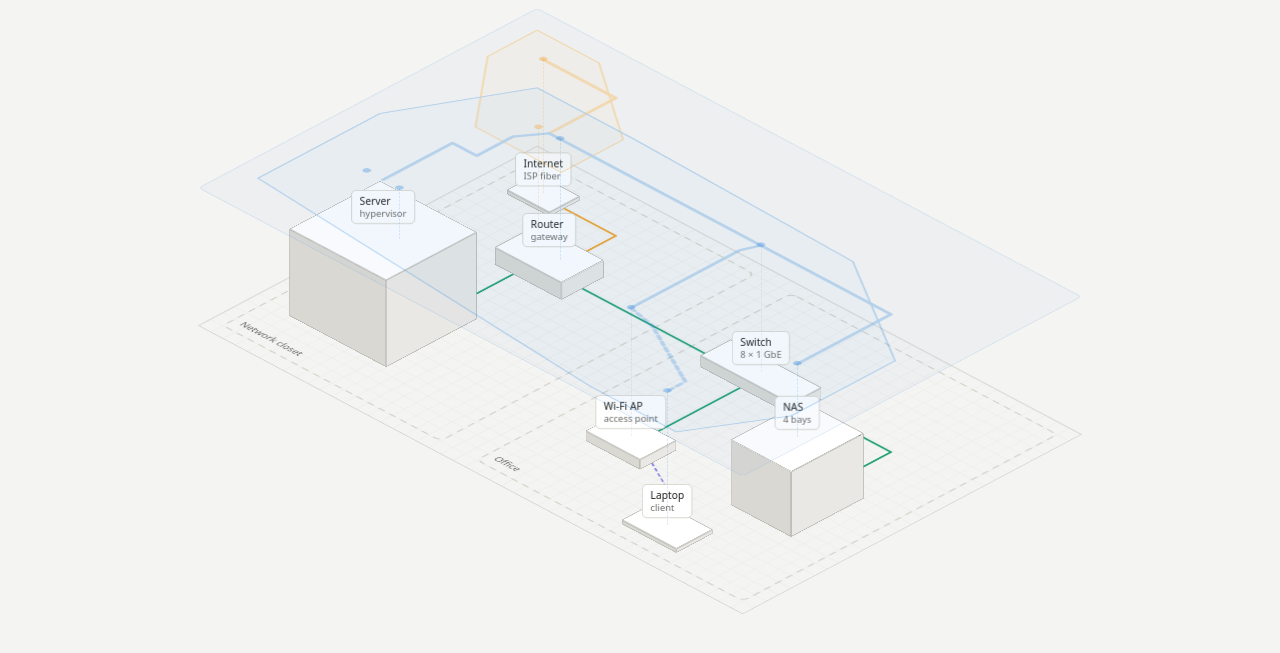
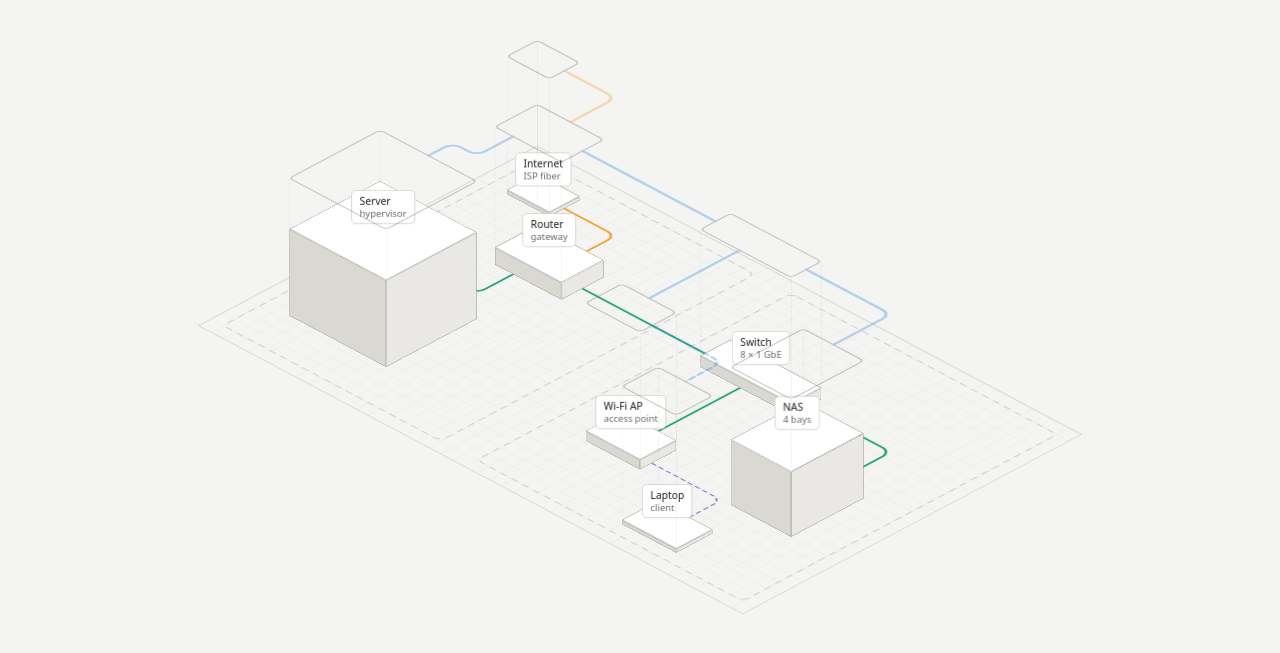
Before and after one commit to KarasVladyslav/homelab-atlas, a plain HTML site: page index.html in a window 1280 px wide. Shown: the part 49-702 px from the top of the page. Drawn offline with Linux system fonts and the light colour scheme.

Commit message:
Network floor: node outlines and connections only, line rules
- Remove the glass plate and the network outlines/fills: the network floor
  floats in the air with one rectangle per networked node (its outline seen
  from above) and connections between them.
- Line rules for both floors: horizontal/vertical pieces only (a diagonal is
  routed as an L with a console warning), rounded corners (quarter circles,
  radius shrinks on short pieces), lines end on box edges.
- One label per network node: name + one line per address with the
  network's colour; a legend explains the colours.
- Rectangles are hollow while working on hardware, so they never hide boxes.

Co-Authored-By: Claude Opus 5.5 <noreply@anthropic.com>
Claude-Session: https://claude.ai/code/session_01KHqQ6wNttGaB8xREZJVybX

```diff
--- a/config/inventory.js
+++ b/config/inventory.js
@@ -8,8 +8,12 @@
 //
 // Two floors:
 //   hardware — zones (areas of the floor), nodes (boxes) and links (cables, radio) lying on the floor
-//   network  — networks drawn on a glass plate above the hardware; every member points at a
-//              hardware node, so the network floor follows the hardware layout on its own.
+//   network  — floats above the hardware: every member of a network points at a hardware node
+//              and is drawn as that node's outline; connections are the links between members.
+//
+// Link rules: seen from above, every straight piece is horizontal or vertical (a diagonal is
+// routed as an L and reported in the console), corners are drawn rounded, and the first/last
+// points sit on the edges of the two boxes.
 window.ATLAS_INVENTORY = {
   title: 'Example lab',
   floor: { width: 900, height: 560, grid: 20 },
@@ -36,7 +40,7 @@ window.ATLAS_INVENTORY = {
     { from: 'router', to: 'switch', kind: 'copper', points: [[260, 185], [480, 185]] },
     { from: 'switch', to: 'nas',    kind: 'copper', points: [[630, 185], [770, 185], [770, 280]] },
     { from: 'switch', to: 'ap',     kind: 'copper', points: [[545, 210], [545, 360]] },
-    { from: 'ap',     to: 'laptop', kind: 'wifi',   points: [[590, 400], [705, 460]] },
+    { from: 'ap',     to: 'laptop', kind: 'wifi',   points: [[590, 400], [705, 400], [705, 460]] },
   ],
 
   networks: [
--- a/src/scene.js
+++ b/src/scene.js
@@ -1,7 +1,7 @@
 // Renders an inventory into a CSS 3D scene with two floors:
-//   hardware (z = 0)      — zones, boxes and the cables lying on the floor
-//   network  (z = netZ)   — a glass plate with network outlines, logical links and addresses,
-//                           every element anchored to the hardware right below it.
+//   hardware (z = 0)    — zones, boxes and the cables lying on the floor
+//   network  (z = netZ) — floating in the air above it: one rectangle per networked node
+//                         (the node's outline seen from above) and the connections between them.
 // Data lives in world coordinates; this file only projects it via CSS transforms.
 (function () {
   'use strict';
@@ -11,12 +11,14 @@
   const stage = document.getElementById('stage');
   const scene = document.getElementById('scene');
 
+  const CORNER_RADIUS = 14;
   const LINK_STYLE = {
     copper: { stroke: 'var(--copper)', width: 3 },
     fiber:  { stroke: 'var(--fiber)',  width: 3 },
     wifi:   { stroke: 'var(--wifi)',   width: 2, dash: '6 6' },
     ble:    { stroke: 'var(--ble)',    width: 2, dash: '2 5' },
   };
+  const isRadio = kind => kind === 'wifi' || kind === 'ble';
 
   const px = n => n + 'px';
   const el = (tag, cls) => { const e = document.createElement(tag); if (cls) e.className = cls; return e; };
@@ -25,7 +27,6 @@
     for (const [k, v] of Object.entries(attrs || {})) e.setAttribute(k, v);
     return e;
   };
-  const pathD = points => 'M' + points.map(p => p.join(' ')).join(' L');
 
   function label(text, sub, extraClass) {
     const l = el('div', 'label fade' + (extraClass ? ' ' + extraClass : ''));
@@ -40,6 +41,53 @@
       viewBox: `0 0 ${floor.width} ${floor.height}`,
     });
   }
+
+  // ---------------------------------------------------------------- line rules
+  //
+  // 1. Seen from above, every straight piece is horizontal or vertical. A diagonal piece in the
+  //    data is split into an L (horizontal first, then vertical) and reported in the console.
+  // 2. Every corner is a quarter circle, never a sharp turn.
+  // 3. Lines end on a node's outline, not in its centre (the data gives points on box edges).
+
+  function orthogonal(points, name) {
+    const out = [points[0]];
+    for (let i = 1; i < points.length; i++) {
+      const [ax, ay] = out[out.length - 1];
+      const [bx, by] = points[i];
+      if (ax !== bx && ay !== by) {
+        console.warn(`atlas: diagonal segment in ${name}, routed as an L`, [ax, ay], [bx, by]);
+        out.push([bx, ay]);
+      }
+      out.push([bx, by]);
+    }
+    // Drop repeated points and points in the middle of a straight run (they are not corners).
+    return out.filter((p, i, a) => {
+      if (i > 0 && p[0] === a[i - 1][0] && p[1] === a[i - 1][1]) return false;
+      if (i === 0 || i === a.length - 1) return true;
+      const [q, r] = [a[i - 1], a[i + 1]];
+      return !((q[0] === p[0] && p[0] === r[0]) || (q[1] === p[1] && p[1] === r[1]));
+    });
+  }
+
+  // Path with each corner replaced by a circular arc. The radius shrinks on short segments so
+  // two neighbouring arcs never overlap.
+  function roundedPath(points) {
+    const len = (a, b) => Math.hypot(b[0] - a[0], b[1] - a[1]);
+    let d = `M${points[0][0]} ${points[0][1]}`;
+    for (let i = 1; i < points.length - 1; i++) {
+      const [a, p, b] = [points[i - 1], points[i], points[i + 1]];
+      const r = Math.min(CORNER_RADIUS, len(a, p) / 2, len(p, b) / 2);
+      const d1 = [(p[0] - a[0]) / len(a, p), (p[1] - a[1]) / len(a, p)];
+      const d2 = [(b[0] - p[0]) / len(p, b), (b[1] - p[1]) / len(p, b)];
+      const sweep = d1[0] * d2[1] - d1[1] * d2[0] > 0 ? 1 : 0;   // y points down: positive = clockwise
+      d += ` L${p[0] - d1[0] * r} ${p[1] - d1[1] * r}`;
+      d += ` A${r} ${r} 0 0 ${sweep} ${p[0] + d2[0] * r} ${p[1] + d2[1] * r}`;
+    }
+    const last = points[points.length - 1];
+    return d + ` L${last[0]} ${last[1]}`;
+  }
+
+  const linkPath = link => roundedPath(orthogonal(link.points, `${link.from} → ${link.to}`));
 
   // ---------------------------------------------------------------- hardware floor
 
@@ -65,8 +113,8 @@
     for (const link of inv.links || []) {
       const s = LINK_STYLE[link.kind] || LINK_STYLE.copper;
       svg.appendChild(svgEl('path', {
-        d: pathD(link.points), fill: 'none', stroke: s.stroke, 'stroke-width': s.width,
-        'stroke-linejoin': 'round', 'stroke-linecap': 'round', ...(s.dash ? { 'stroke-dasharray': s.dash } : {}),
+        d: linkPath(link), fill: 'none', stroke: s.stroke, 'stroke-width': s.width,
+        'stroke-linecap': 'round', ...(s.dash ? { 'stroke-dasharray': s.dash } : {}),
       }));
     }
     layer.appendChild(svg);
@@ -100,108 +148,90 @@
 
   // ---------------------------------------------------------------- network floor
 
-  // Convex hull (monotone chain) — the outline of a network around its members' footprints.
-  function hull(points) {
-    const p = points.slice().sort((a, b) => a[0] - b[0] || a[1] - b[1]);
-    const cross = (o, a, b) => (a[0] - o[0]) * (b[1] - o[1]) - (a[1] - o[1]) * (b[0] - o[0]);
-    const lower = [], upper = [];
-    for (const q of p) { while (lower.length >= 2 && cross(lower[lower.length - 2], lower[lower.length - 1], q) <= 0) lower.pop(); lower.push(q); }
-    for (const q of p.reverse()) { while (upper.length >= 2 && cross(upper[upper.length - 2], upper[upper.length - 1], q) <= 0) upper.pop(); upper.push(q); }
-    return lower.slice(0, -1).concat(upper.slice(0, -1));
-  }
-
   function renderNetwork(layer, netZ) {
     const { floor } = inv;
     const nodes = Object.fromEntries(inv.nodes.map(n => [n.id, n]));
     const networks = inv.networks || [];
 
-    // The glass is part of the same SVG as the outlines: two planes 1px apart would z-fight
-    // and chew holes in the lines.
+    // Lines and rectangles share one SVG: separate planes 1px apart would z-fight.
     const svg = sheet(floor);
-    svg.appendChild(svgEl('rect', {
-      width: floor.width, height: floor.height, rx: 6,
-      fill: 'var(--glass)', 'fill-opacity': .14, stroke: 'var(--glass)',
-    }));
 
-    networks.forEach((net, i) => {
-      const members = net.members.filter(m => nodes[m.node]);
-      const ids = new Set(members.map(m => m.node));
-      const pad = 16 + i * 10;
-      const corners = [];
-      for (const id of ids) {
-        const n = nodes[id];
-        corners.push([n.x - pad, n.y - pad], [n.x + n.w + pad, n.y - pad],
-                     [n.x + n.w + pad, n.y + n.d + pad], [n.x - pad, n.y + n.d + pad]);
-      }
-      const outline = hull(corners);
-      svg.appendChild(svgEl('path', {
-        d: pathD(outline) + 'Z', fill: net.color, 'fill-opacity': .10,
-        stroke: net.color, 'stroke-width': 2, 'stroke-linejoin': 'round',
-      }));
-
-      // Logical links follow the cables they ride on, so the two floors line up. Cables stop at
-      // box edges; up here there are no boxes, so extend each one to the centres of its ends.
-      const centre = n => [n.x + n.w / 2, n.y + n.d / 2];
+    // Connections: the cables between members of the same network, in the network's colour.
+    for (const net of networks) {
+      const ids = new Set(net.members.map(m => m.node));
       for (const link of inv.links || []) {
         if (!ids.has(link.from) || !ids.has(link.to)) continue;
-        const points = [centre(nodes[link.from]), ...link.points, centre(nodes[link.to])];
         svg.appendChild(svgEl('path', {
-          d: pathD(points), fill: 'none', stroke: net.color, 'stroke-width': 5,
-          'stroke-linejoin': 'round', 'stroke-linecap': 'round', 'stroke-opacity': .9,
-          ...(link.kind === 'wifi' || link.kind === 'ble' ? { 'stroke-dasharray': '8 6' } : {}),
+          d: linkPath(link), fill: 'none', stroke: net.color, 'stroke-width': 4,
+          'stroke-linecap': 'round', ...(isRadio(link.kind) ? { 'stroke-dasharray': '8 6' } : {}),
         }));
       }
+    }
 
-      // Network name on the left-most corner of its outline, away from the address labels.
-      const anchor = outline.reduce((a, b) => (b[0] < a[0] ? b : a));
-      const nl = label(net.name, net.cidr, 'net');
-      nl.style.setProperty('--pin-color', net.color);
-      Object.assign(nl.style, { left: px(anchor[0] + 10), top: px(anchor[1]) });
-      layer.appendChild(nl);
-    });
-    layer.appendChild(svg);
-
-    // Addresses: one pin per (network, member), spread across the member's footprint,
-    // with a thread down to the box it lives on.
-    const perNode = {};
+    // Nodes: every node that is a member of at least one network, as its outline from above.
+    const perNode = new Map();
     for (const net of networks) {
       for (const m of net.members) {
         if (!nodes[m.node]) continue;
-        (perNode[m.node] = perNode[m.node] || []).push({ net, m });
+        if (!perNode.has(m.node)) perNode.set(m.node, []);
+        perNode.get(m.node).push({ net, m });
       }
     }
-    for (const [id, entries] of Object.entries(perNode)) {
+
+    for (const [id, entries] of perNode) {
       const n = nodes[id];
-      entries.forEach(({ net, m }, i) => {
-        const x = n.x + n.w * (i + 1) / (entries.length + 1);
-        const y = n.y + n.d / 2;
+      svg.appendChild(svgEl('rect', {
+        class: 'netnode', x: n.x, y: n.y, width: n.w, height: n.d, rx: 6,
+        fill: 'var(--net-node-fill)', stroke: 'var(--net-node-stroke)', 'stroke-width': 2,
+      }));
 
-        const thread = el('div', 'thread fade');
-        Object.assign(thread.style, { left: px(x), top: px(y), height: px(netZ - n.h) });
-        thread.style.setProperty('--thread-color', net.color);
+      // Threads from the rectangle's corners down to the box: the outline reads as the box's ghost.
+      for (const [cx, cy] of [[n.x, n.y], [n.x + n.w, n.y], [n.x, n.y + n.d], [n.x + n.w, n.y + n.d]]) {
+        const t = el('div', 'thread fade');
+        Object.assign(t.style, { left: px(cx), top: px(cy), height: px(netZ - n.h) });
+        layer.appendChild(t);
+      }
 
-        const pin = el('div', 'pin fade');
-        Object.assign(pin.style, { left: px(x), top: px(y) });
-        pin.style.setProperty('--pin-color', net.color);
+      // One label per node: its name, then one line per address, marked with the network's colour.
+      const l = label(n.name, null, 'netnode');
+      for (const { net, m } of entries) {
+        if (!m.ip) continue;
+        const line = el('span', 'addr');
+        line.style.setProperty('--net-color', net.color);
+        line.textContent = m.label ? `${m.ip}  ${m.label}` : m.ip;
+        l.appendChild(line);
+      }
+      Object.assign(l.style, { left: px(n.x + n.w / 2), top: px(n.y + n.d / 2) });
+      l.style.setProperty('--label-z', '3px');   // just above the sheet, or the rectangles cover it in top view
+      layer.appendChild(l);
+    }
+    layer.appendChild(svg);
 
-        layer.append(thread, pin);
-        if (m.ip) {
-          const l = label(m.ip, m.label || n.name, 'addr');
-          l.style.setProperty('--pin-color', net.color);
-          Object.assign(l.style, { left: px(x), top: px(y) });
-          l.style.setProperty('--lift', px(i * 40));   // several addresses on one box: stack them
-          layer.appendChild(l);
-        }
-      });
+    renderLegend(networks);
+  }
+
+  // Colour key for the networks (screen overlay, not part of the scene).
+  function renderLegend(networks) {
+    const legend = document.getElementById('legend');
+    if (!legend) return;
+    legend.replaceChildren();
+    for (const net of networks) {
+      const row = el('div', 'legend-row');
+      row.style.setProperty('--net-color', net.color);
+      row.textContent = net.name;
+      if (net.cidr) { const s = el('small'); s.textContent = net.cidr; row.appendChild(s); }
+      legend.appendChild(row);
     }
   }
 
   // ---------------------------------------------------------------- scene
 
+  const netHeight = () => Math.max(0, ...inv.nodes.map(n => n.h)) + 70;   // clears the tallest box
+
   function render() {
     const { floor } = inv;
     document.getElementById('title').textContent = inv.title || '';
-    const netZ = Math.max(0, ...inv.nodes.map(n => n.h)) + 70;   // glass clears the tallest box
+    const netZ = netHeight();
 
     scene.replaceChildren();
     scene.style.width = px(floor.width);
@@ -238,7 +268,7 @@
   for (const b of document.querySelectorAll('[data-floor]')) {
     b.addEventListener('click', () => { stage.classList.toggle('on-network', b.dataset.floor === 'network'); press('floor', b.dataset.floor); });
   }
-  window.addEventListener('resize', () => fit(Math.max(0, ...inv.nodes.map(n => n.h)) + 70));
+  window.addEventListener('resize', () => fit(netHeight()));
 
   render();
 })();
--- a/src/style.css
+++ b/src/style.css
@@ -23,7 +23,9 @@
   --fiber: #ef9f27;
   --wifi: #7f77dd;
   --ble: #5dcaa5;
-  --glass: #9fc4ee;
+  --net-node-fill: #1f2125;
+  --net-node-stroke: #8d95a3;
+  --thread: #5a5f69;
   --button: #24262b;
   --button-active: #ececec;
   --button-active-text: #16171a;
@@ -33,7 +35,7 @@
   --side-tilt: 58deg;   /* tilt the floor away from the viewer */
   --side-spin: 45deg;   /* rotate around the vertical */
   --dim-alpha: .22;     /* the floor you are not working on */
-  --glass-alpha: .35;   /* the network floor while you work on hardware */
+  --glass-alpha: .35;   /* the network floor while you work on hardware: it hangs in the air, faint */
 }
 
 @media (prefers-color-scheme: light) {
@@ -50,7 +52,9 @@
     --label-border: #d3d1c7;
     --text: #1f1f1d;
     --text-muted: #6b6a66;
-    --glass: #6aa3dd;
+    --net-node-fill: #ffffff;
+    --net-node-stroke: #6b6a66;
+    --thread: #b4b2a9;
     --button: #ffffff;
     --button-active: #1f1f1d;
     --button-active-text: #ffffff;
@@ -164,22 +168,13 @@ body { display: flex; flex-direction: column; }
 .face.south { background: var(--face-south); transform-origin: 0 0; transform: rotateX(90deg); }
 
 /* ---------- network ---------- */
-/* Thread from an address on the glass down to the box it lives on (goes down via rotateX(-90deg)). */
+/* Thread from a corner of a network rectangle down to its box (goes down via rotateX(-90deg)). */
 .thread {
   position: absolute;
   width: 0;
-  border-left: 1px dashed var(--thread-color, var(--text-muted));
+  border-left: 1px dashed var(--thread);
   transform-origin: 0 0;
   transform: rotateX(-90deg);
-}
-
-.pin {
-  position: absolute;
-  width: 10px; height: 10px;
-  margin: -5px 0 0 -5px;
-  border-radius: 50%;
-  background: var(--pin-color);
-  transform: translateZ(1px);
 }
 
 /* ---------- labels ----------
@@ -204,10 +199,37 @@ body { display: flex; flex-direction: column; }
 
 .label small { display: block; font-size: 11px; color: var(--text-muted); }
 
-.label.addr {
-  border-color: var(--pin-color);
+/* Network rectangles are solid on the network floor and just outlines while you work on hardware,
+   so they never hide the boxes underneath. */
+rect.netnode { fill-opacity: 1; transition: fill-opacity var(--camera-duration) var(--camera-ease); }
+.stage:not(.on-network) rect.netnode { fill-opacity: 0; }
+
+/* Network node label: the name, then one line per address with its network's colour. */
+.label.netnode .addr {
+  display: block;
+  margin-top: 2px;
+  padding-left: 7px;
+  border-left: 3px solid var(--net-color);
   font-family: ui-monospace, "Cascadia Mono", Consolas, monospace;
-  font-size: 11.5px;
+  font-size: 11px;
+  color: var(--text-muted);
+  white-space: pre;
 }
 
-.label.net { border-width: 2px; border-color: var(--pin-color); font-weight: 500; }
+/* ---------- legend (screen overlay, shown on the network floor) ---------- */
+.legend {
+  position: absolute;
+  left: 16px;
+  bottom: 16px;
+  display: flex;
+  flex-direction: column;
+  gap: 6px;
+  font-size: 12px;
+  opacity: 0;
+  transition: opacity var(--camera-duration) var(--camera-ease);
+  pointer-events: none;
+}
+.stage.on-network .legend { opacity: 1; }
+.legend-row { display: flex; align-items: center; gap: 8px; }
+.legend-row::before { content: ""; width: 18px; height: 4px; border-radius: 2px; background: var(--net-color); }
+.legend-row small { color: var(--text-muted); font-size: 11px; }
```
Also changed, not shown: index.html (+1 -0 lines).
